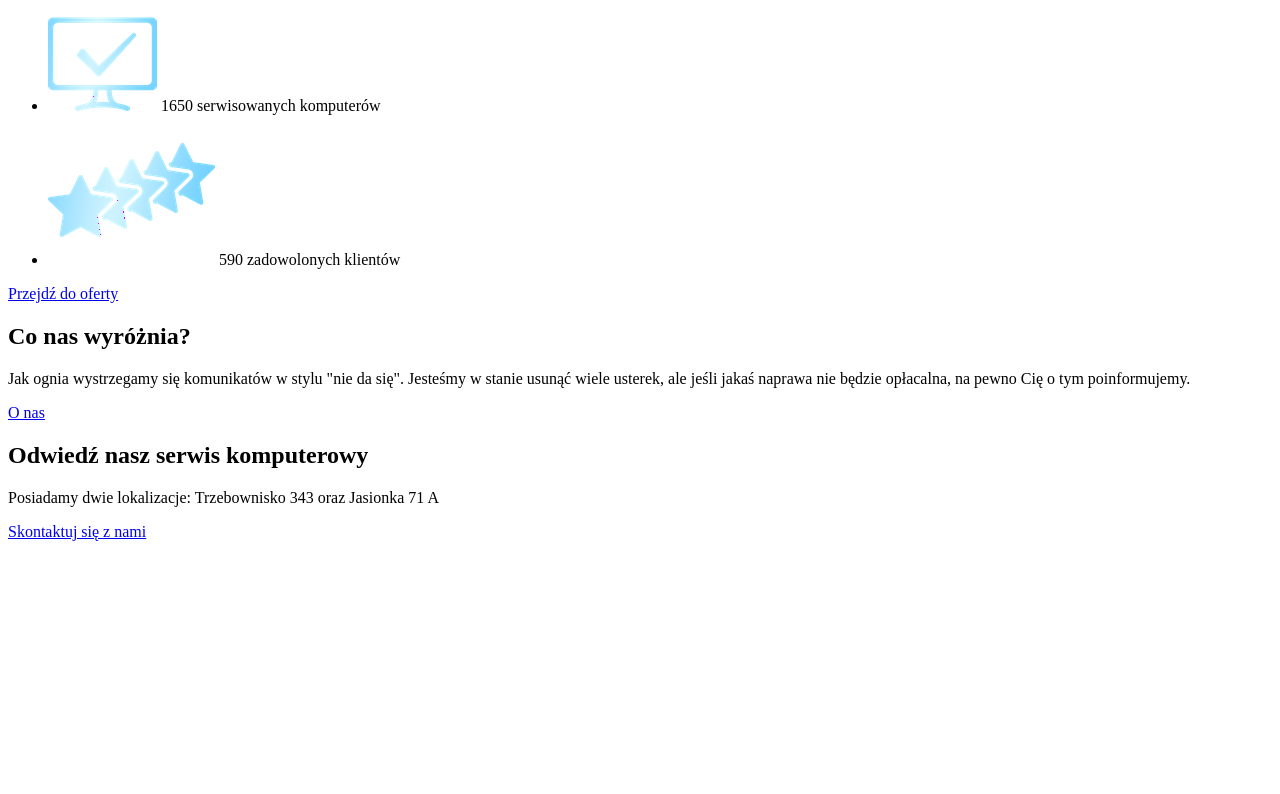
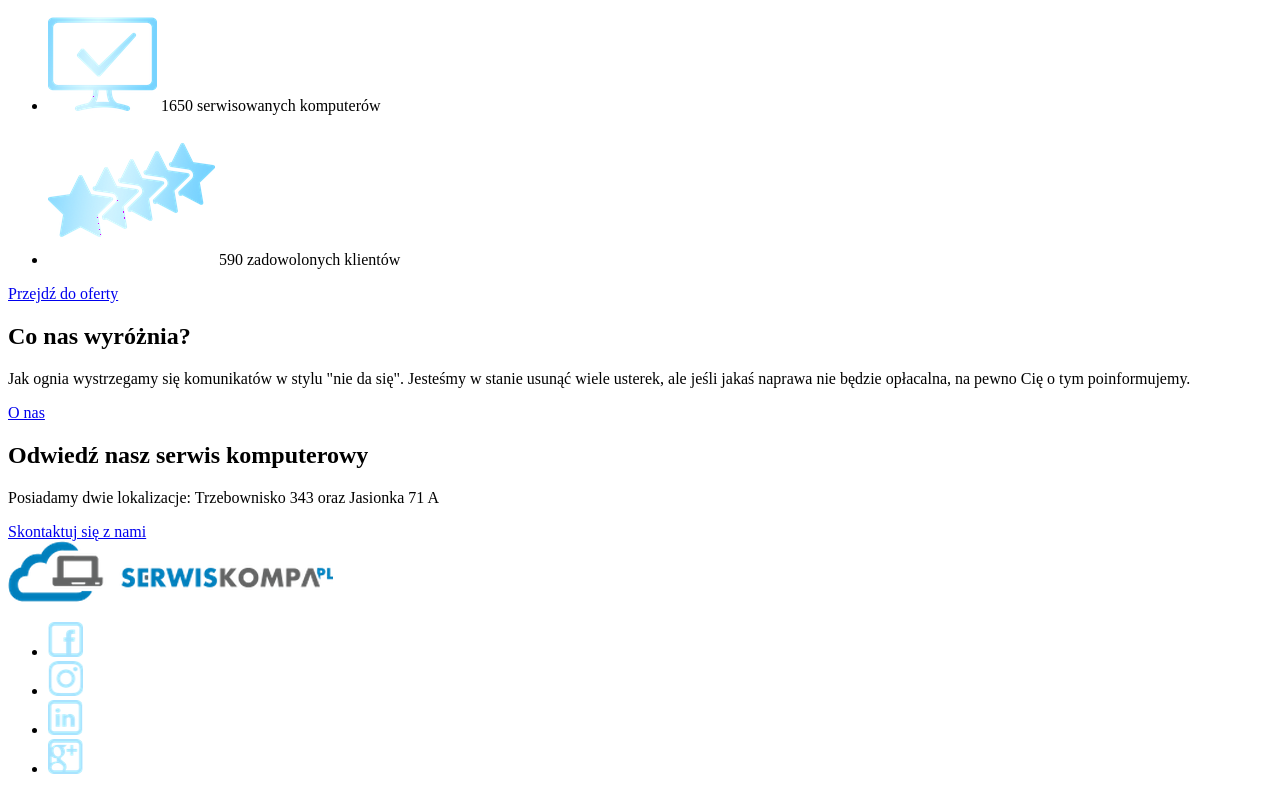
Before and after one commit to lpikor/serwis-kompa, a website: page src/index.html in a window 1280 px wide. Shown: the part 1577-2371 px from the top of the page. Before the commit the page ends 2126 px from the top, so only its background shows below. Drawn offline with Linux system fonts and the light colour scheme.

Commit message:
Set media structure

```diff
--- a/src/index.html
+++ b/src/index.html
@@ -161,7 +161,24 @@
             </div>
         </section>
     </main>
-    <div class="media"></div>
+
+    <div class="media">
+        <img src="images/Logo.png" alt="Serwis Kompa logo" class="logo">
+        <ul class="social-media">
+            <li class="social-media__item">
+                <img src="images/Facebook.png" alt="" class="social-media__icon">
+            </li>
+            <li class="social-media__item">
+                <img src="images/Instagram.png" alt="" class="social-media__icon">
+            </li>
+            <li class="social-media__item">
+                <img src="images/Linkedin.png" alt="" class="social-media__icon">
+            </li>
+            <li class="social-media__item">
+                <img src="images/Google.png" alt="" class="social-media__icon">
+            </li>
+        </ul>
+    </div>
     <footer class="copyright"></footer>
 </body>
 </html>
```
